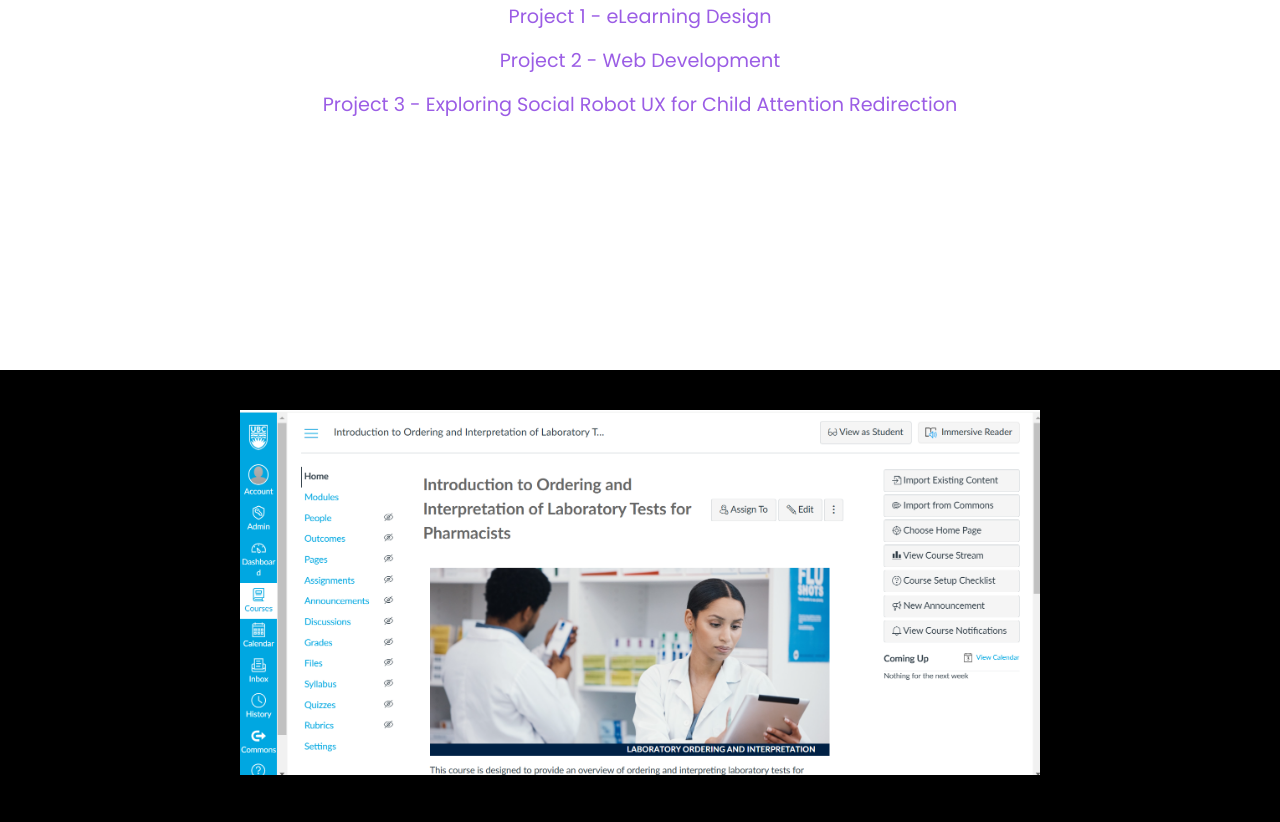
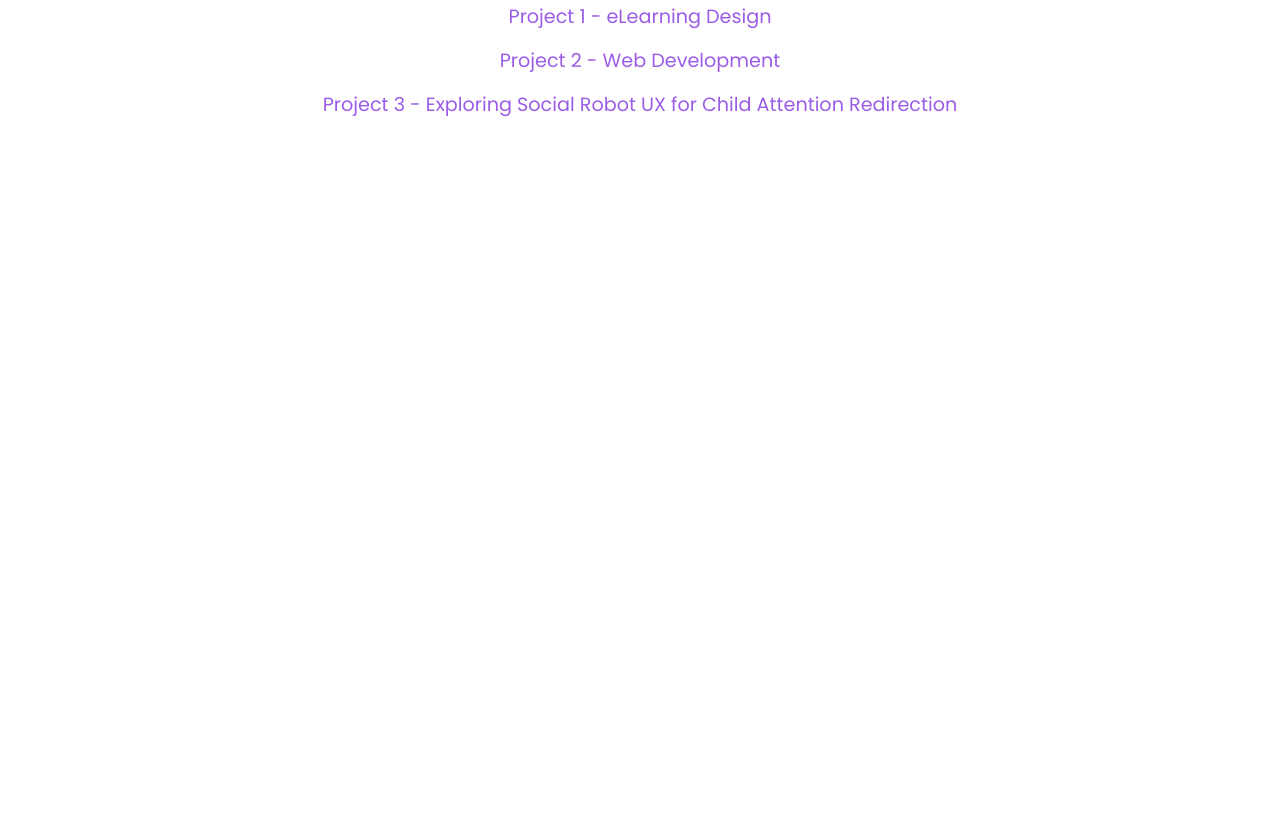
Before and after one commit to tanvivuradi/portfolio, a plain HTML site: page index.html in a window 1280 px wide. Shown: the part 538-1360 px from the top of the page. After the commit the page ends 908 px from the top, so only its background shows below. Drawn offline with Linux system fonts and the light colour scheme.

Commit message:
Update index.html

```diff
--- a/index.html
+++ b/index.html
@@ -167,17 +167,8 @@
             <li><a href="project1.html">Project 1 - eLearning Design</a></li>
             <li><a href="#project2">Project 2 - Web Development</a></li>
             <li><a href="project3.html">Project 3 - Exploring Social Robot UX for Child Attention Redirection</a></li>
-
         </ul>
-
-</div>
-         </div>
-        <div class="full-width-black">
-    <div class="container">
-        <img src="home_page.png" alt="Homepage Preview">
-</div>
     </div>
-
-
+    </div>
 </body>
 </html>
```
